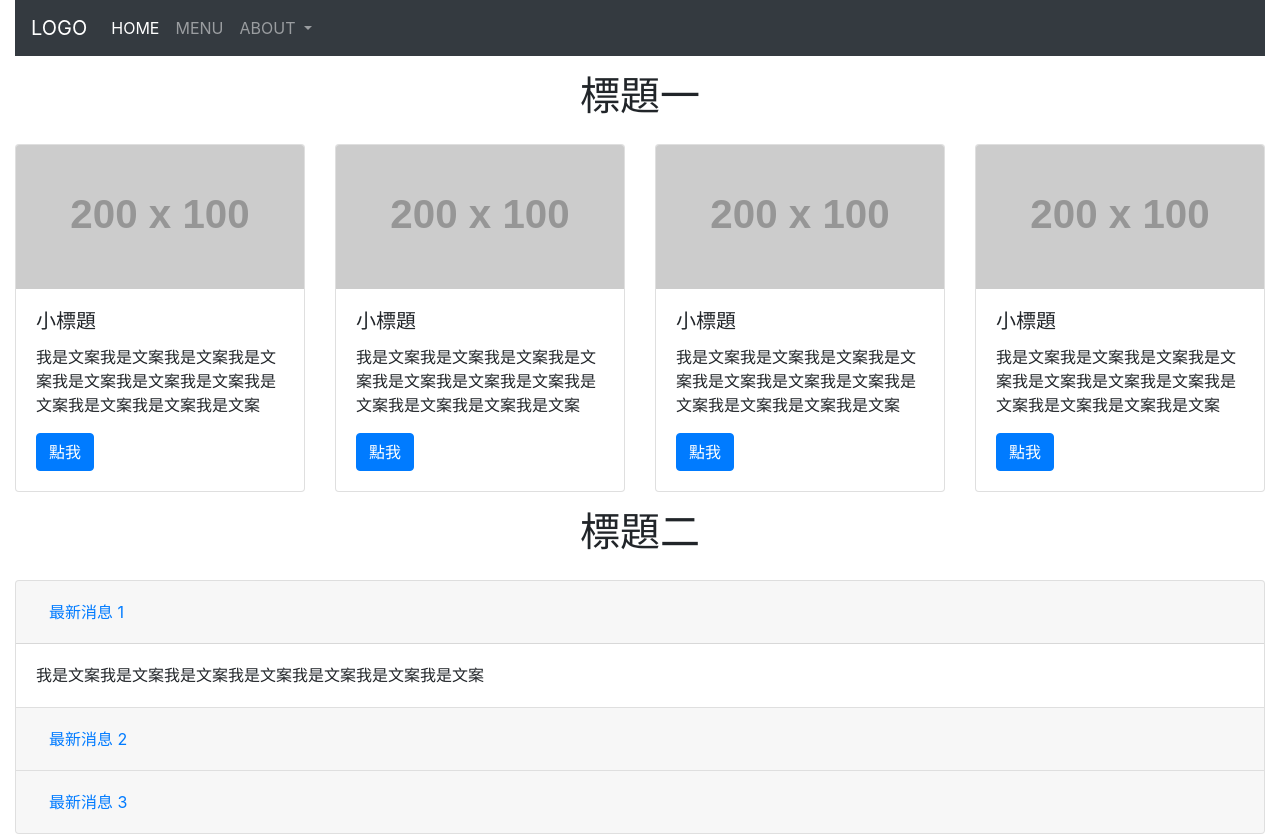
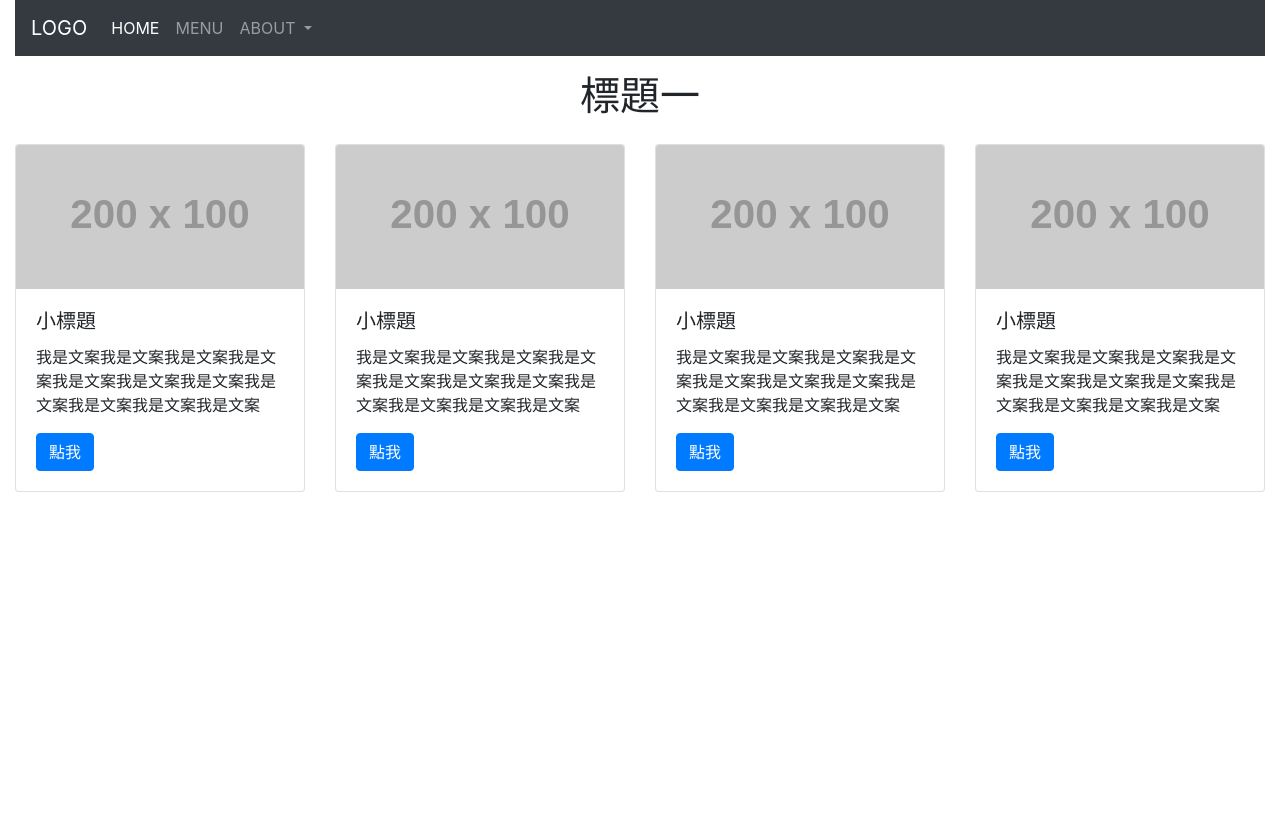
Before and after one commit to ChenRayChung/WEB_Final_project, a plain HTML site: page index.html in a window 1280 px wide. After the commit the page ends 800 px from the top, so only its background shows below. Drawn offline with nearby package versions, Linux system fonts and the light colour scheme; placeholder pictures from the web are drawn by us; a script that the page names is missing.

```diff
--- a/index.html
+++ b/index.html
@@ -94,61 +94,7 @@
             </div>
         </div>
 
-        <!-- 內容區 2 -->
-        <h1 class="text-center py-3">標題二</h1>
-        <!-- 摺疊 -->
-        <div class="accordion" id="accordionExample">
-            <div class="card">
-                <div class="card-header" id="headingOne">
-                    <h2 class="mb-0">
-                        <button class="btn btn-link btn-block text-left" type="button" data-toggle="collapse"
-                            data-target="#collapseOne" aria-expanded="true" aria-controls="collapseOne">
-                            最新消息 1
-                        </button>
-                    </h2>
-                </div>
 
-                <div id="collapseOne" class="collapse show" aria-labelledby="headingOne"
-                    data-parent="#accordionExample">
-                    <div class="card-body">
-                        我是文案我是文案我是文案我是文案我是文案我是文案我是文案
-                    </div>
-                </div>
-            </div>
-            <div class="card">
-                <div class="card-header" id="headingTwo">
-                    <h2 class="mb-0">
-                        <button class="btn btn-link btn-block text-left collapsed" type="button" data-toggle="collapse"
-                            data-target="#collapseTwo" aria-expanded="false" aria-controls="collapseTwo">
-                            最新消息 2
-                        </button>
-                    </h2>
-                </div>
-                <div id="collapseTwo" class="collapse" aria-labelledby="headingTwo" data-parent="#accordionExample">
-                    <div class="card-body">
-                        我是文案我是文案我是文案我是文案我是文案我是文案我是文案
-                    </div>
-                </div>
-            </div>
-            <div class="card">
-                <div class="card-header" id="headingThree">
-                    <h2 class="mb-0">
-                        <button class="btn btn-link btn-block text-left collapsed" type="button" data-toggle="collapse"
-                            data-target="#collapseThree" aria-expanded="false" aria-controls="collapseThree">
-                            最新消息 3
-                        </button>
-                    </h2>
-                </div>
-                <div id="collapseThree" class="collapse" aria-labelledby="headingThree" data-parent="#accordionExample">
-                    <div class="card-body">
-                        我是文案我是文案我是文案我是文案我是文案我是文案我是文案
-                    </div>
-                </div>
-            </div>
-        </div>
-
-
-    </div>
 
     <script src="https://code.jquery.com/jquery-3.5.1.slim.min.js"
         integrity="sha384-DfXdz2htPH0lsSSs5nCTpuj/zy4C+OGpamoFVy38MVBnE+IbbVYUew+OrCXaRkfj"
```
